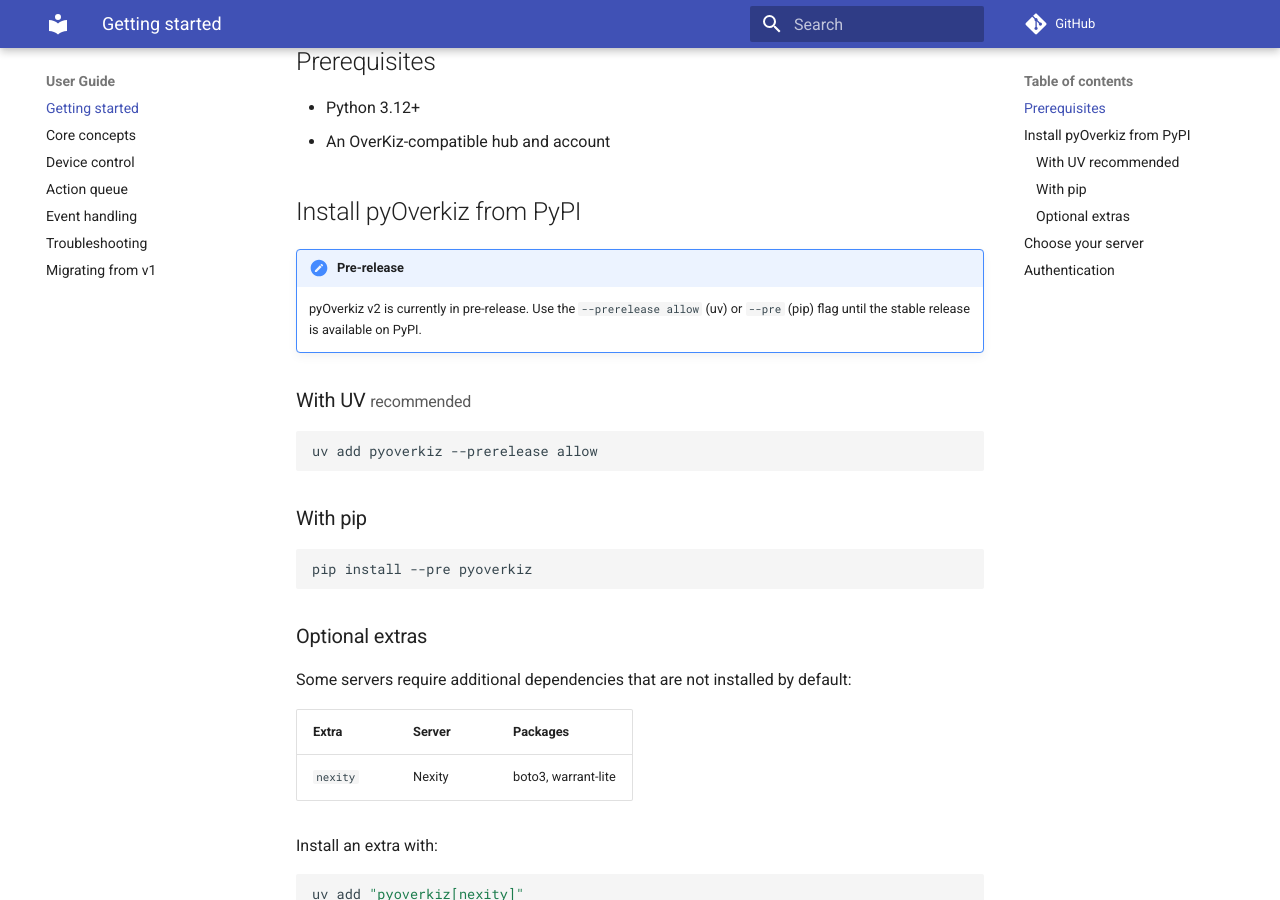
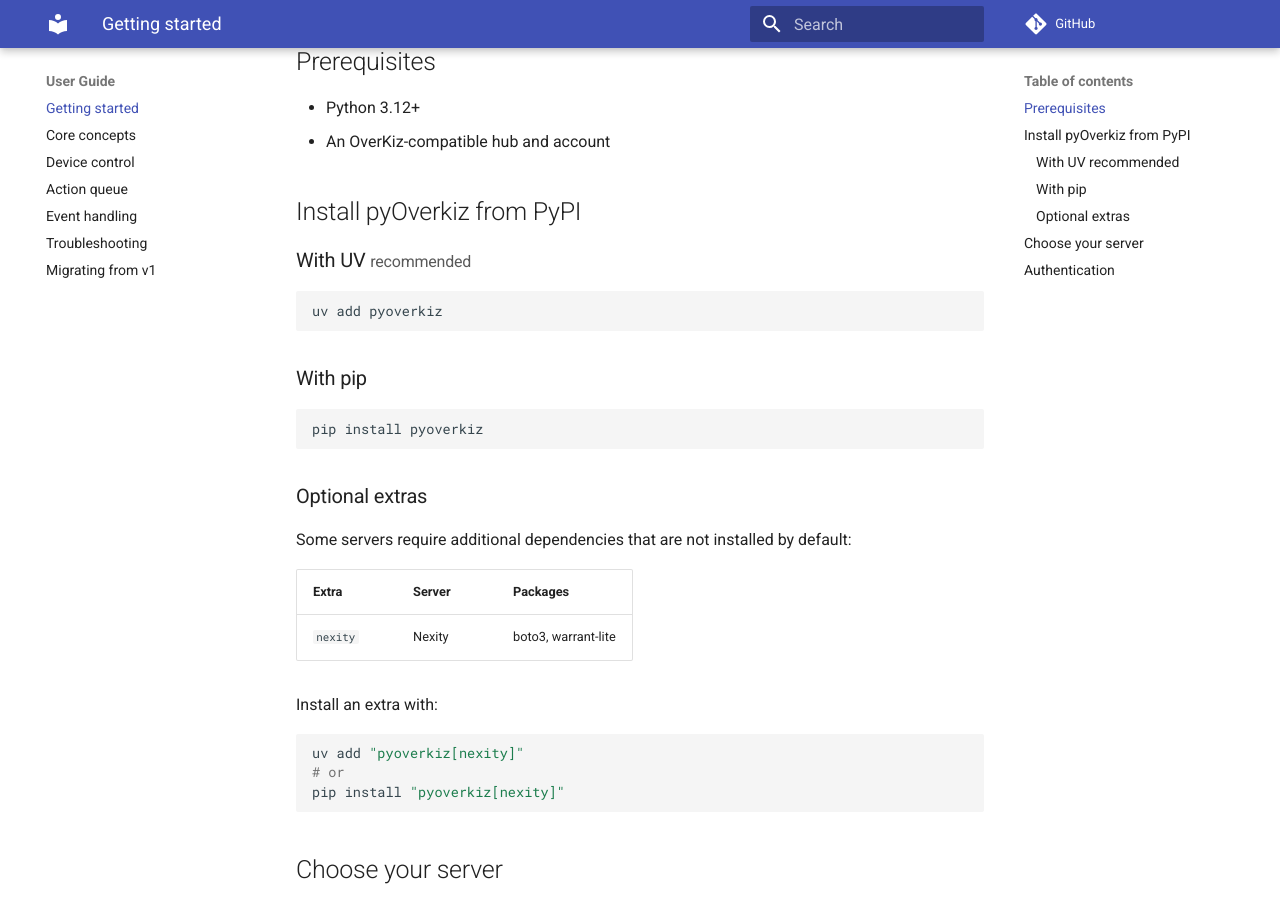
Before and after one commit to iMicknl/python-overkiz-api, an MkDocs documentation site: the page built from docs/getting-started.md, in a window 1280 px wide and 900 px high, scrolled down 358 px. Built offline with MkDocs 1.6.1 and Material for MkDocs 9.7.7, drawn with Linux system fonts in a browser that asks for light colours; comment, search, counter and statistics services are not loaded.

Commit message:
Remove pre-release install notes now that v2.0.0 is published

````diff
--- a/docs/getting-started.md
+++ b/docs/getting-started.md
@@ -13,19 +13,16 @@
 
 ## Install pyOverkiz from PyPI
 
-!!! note "Pre-release"
-    pyOverkiz v2 is currently in pre-release. Use the `--prerelease allow` (uv) or `--pre` (pip) flag until the stable release is available on PyPI.
-
 ### With UV <small>recommended</small>
 
 ```bash
-uv add pyoverkiz --prerelease allow
+uv add pyoverkiz
 ```
 
 ### With pip
 
 ```bash
-pip install --pre pyoverkiz
+pip install pyoverkiz
 ```
 
 ### Optional extras
````
